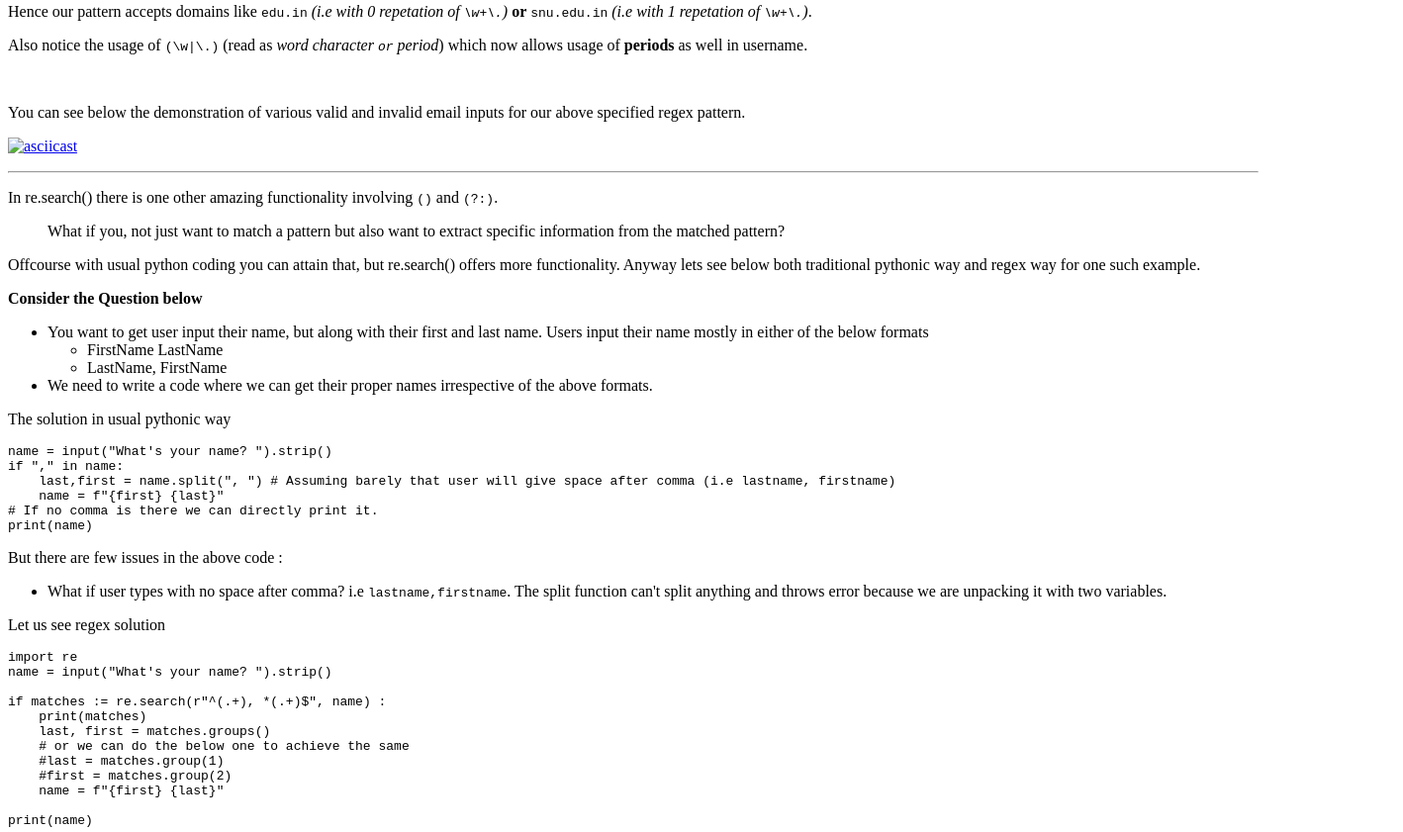
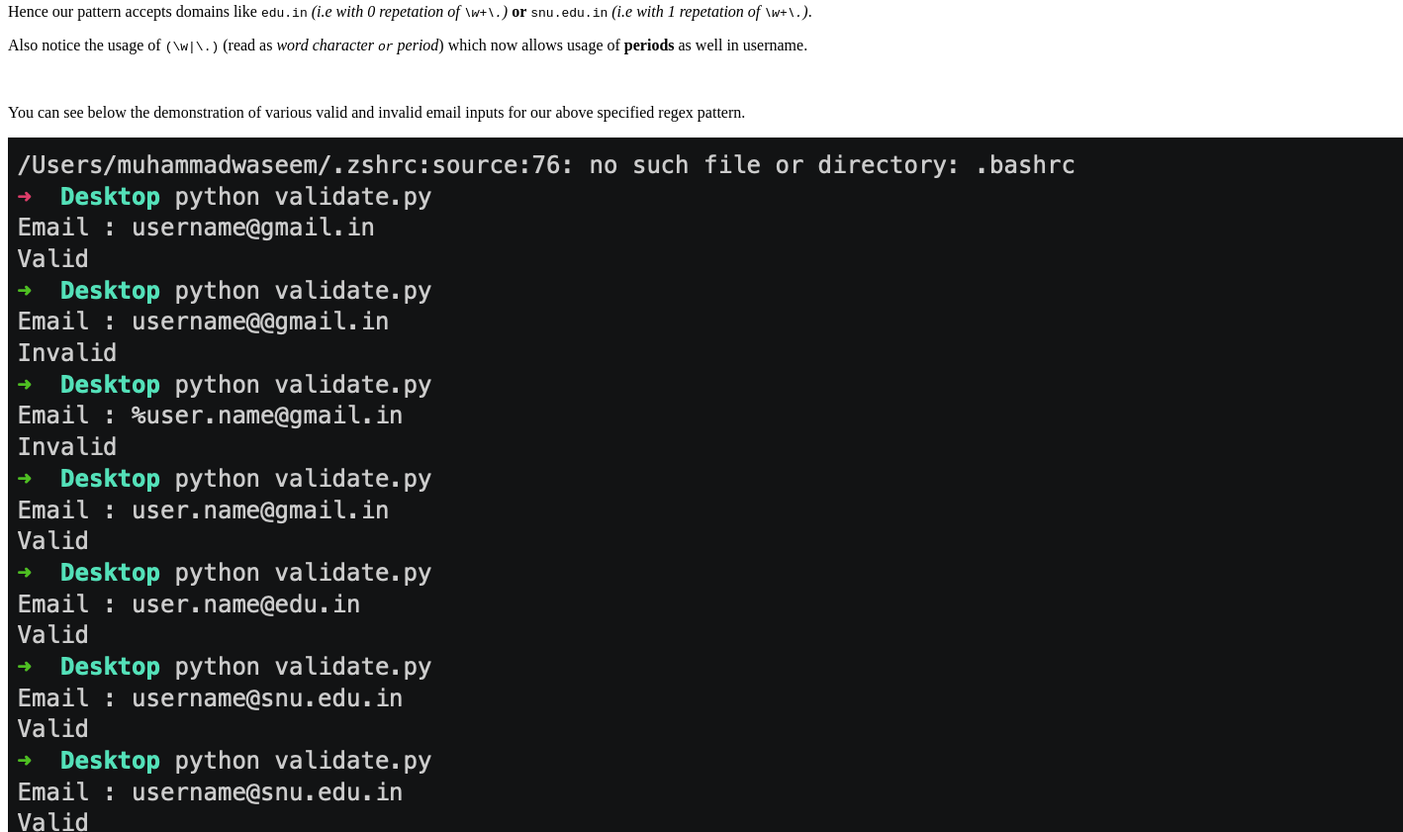
Before and after one commit to hwaseem04/Regex-Notes, a plain HTML site: page index.html in a window 1280 px wide. Shown: the part 3912-4753 px from the top of the page at 99% size, 1418 px wide, since content can reach past the window. Drawn offline with Linux system fonts and the light colour scheme; the site is published under a folder, as on GitHub Pages, so addresses that start at the root find nothing.

Commit message:
modified:   README.md

```diff
--- a/index.html
+++ b/index.html
@@ -293,7 +293,7 @@ email = input(<span class="hljs-string">"Email : "</span>).strip()
 <p>Also notice the usage of <code>(\w|\.)</code> (read as <em>word character <code>or</code> period</em>) which now allows usage of <strong>periods</strong> as well in username.</p>
 <p><br></p>
 <p>You can see below the demonstration of various valid and invalid email inputs for our above specified regex pattern.</p>
-<p><a href="https://asciinema.org/a/SDNVZX0lsJdrCkI1YR5rIdld9"><img src="/IMG.png" alt="asciicast"></a></p>
+<p><a href="https://asciinema.org/a/SDNVZX0lsJdrCkI1YR5rIdld9"><img src="Regex-Notes/IMG.png" alt="asciicast"></a></p>
 <hr>
 <p>In re.search() there is one other amazing functionality involving <code>()</code> and <code>(?:)</code>.</p>
 <blockquote>
```
Also changed, not shown: 1 other file.
